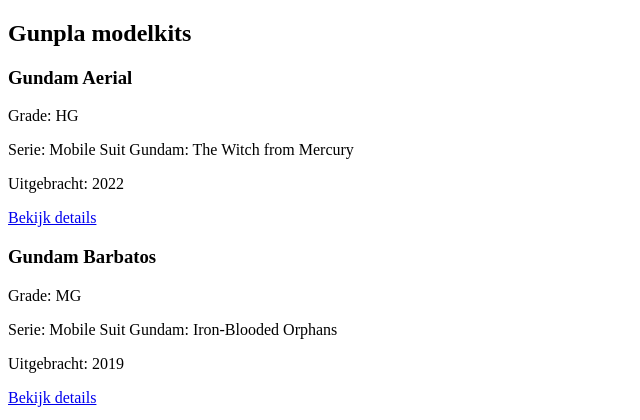
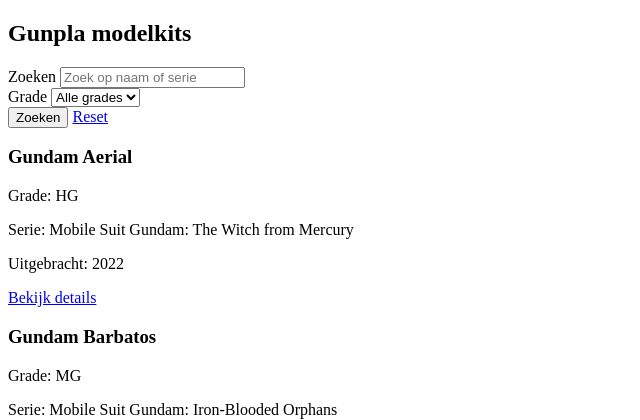
Before and after one commit to Sycho-coding/GundamDB, a PHP site: page / in a window 1280 px wide. Shown: the part 98-518 px from the top of the page, without its empty margins (0-640 px from the left). Run offline with PHP 8.4, Linux system fonts and the light colour scheme; data comes from the database, SQL or seed files in the repository.

Commit message:
T-06: zoeken en filteren van Gunpla kits toegevoegd

```diff
--- a/index.php
+++ b/index.php
@@ -3,6 +3,15 @@
 session_start();
 
 require_once __DIR__ . '/config/database.php';
+
+$search = trim($_GET['search'] ?? '');
+$grade = trim($_GET['grade'] ?? '');
+
+$allowedGrades = ['HG', 'RG', 'MG', 'PG'];
+
+if ($grade !== '' && !in_array($grade, $allowedGrades, true)) {
+    $grade = '';
+}
 
 $sql = "
     SELECT
@@ -13,10 +22,36 @@ $sql = "
         release_year,
         image_path
     FROM gunpla_kits
-    ORDER BY name ASC
+    WHERE 1 = 1
 ";
 
-$stmt = $pdo->query($sql);
+$params = [];
+
+if ($search !== '') {
+    $sql .= "
+        AND (
+            name LIKE :search_name
+            OR series LIKE :search_series
+        )
+    ";
+
+    $params['search_name'] = '%' . $search . '%';
+    $params['search_series'] = '%' . $search . '%';
+}
+
+if ($grade !== '') {
+    $sql .= "
+        AND grade = :grade
+    ";
+
+    $params['grade'] = $grade;
+}
+
+$sql .= " ORDER BY name ASC";
+
+$stmt = $pdo->prepare($sql);
+$stmt->execute($params);
+
 $kits = $stmt->fetchAll();
 
 ?>
@@ -58,9 +93,71 @@ $kits = $stmt->fetchAll();
 
         <h2>Gunpla modelkits</h2>
 
+        <form method="GET" action="index.php">
+
+    <div>
+        <label for="search">Zoeken</label>
+
+        <input
+            type="text"
+            id="search"
+            name="search"
+            placeholder="Zoek op naam of serie"
+            value="<?= htmlspecialchars($search) ?>"
+        >
+    </div>
+
+    <div>
+        <label for="grade">Grade</label>
+
+        <select id="grade" name="grade">
+
+            <option value="">Alle grades</option>
+
+            <option
+                value="HG"
+                <?= $grade === 'HG' ? 'selected' : '' ?>
+            >
+                HG
+            </option>
+
+            <option
+                value="RG"
+                <?= $grade === 'RG' ? 'selected' : '' ?>
+            >
+                RG
+            </option>
+
+            <option
+                value="MG"
+                <?= $grade === 'MG' ? 'selected' : '' ?>
+            >
+                MG
+            </option>
+
+            <option
+                value="PG"
+                <?= $grade === 'PG' ? 'selected' : '' ?>
+            >
+                PG
+            </option>
+
+        </select>
+    </div>
+
+    <button type="submit">
+        Zoeken
+    </button>
+
+    <a href="index.php">
+        Reset
+    </a>
+
+</form>
+
         <?php if (empty($kits)): ?>
 
-            <p>Er zijn nog geen modelkits toegevoegd.</p>
+            <p>Geen modelkits gevonden.</p>
 
         <?php else: ?>
 
```
